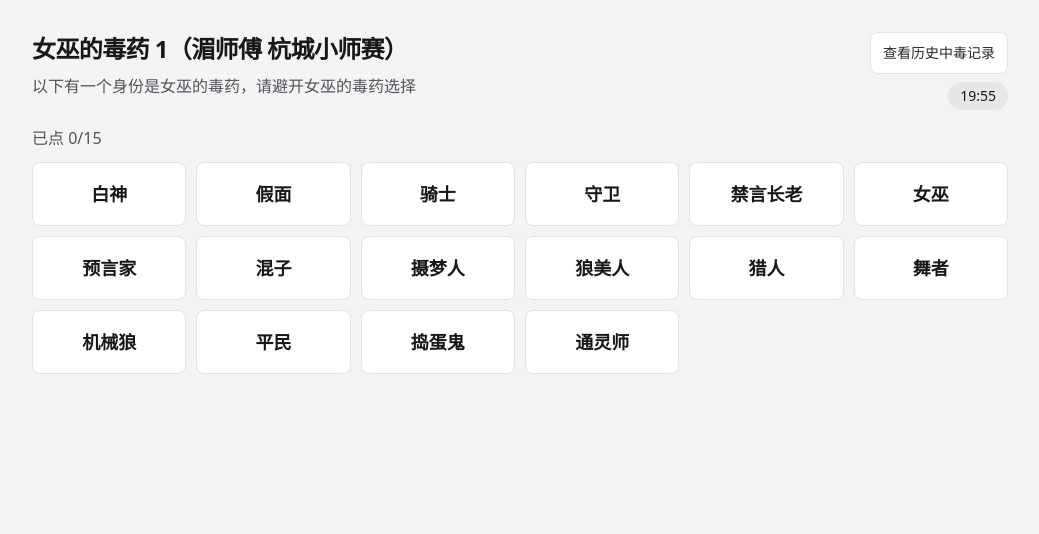
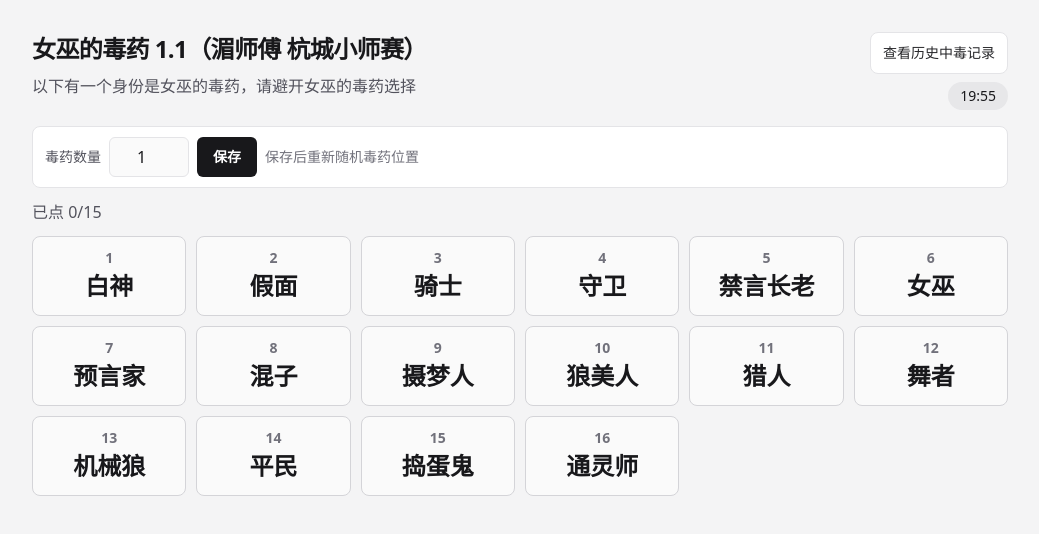
Before and after one commit to double2kill/mei, a React (Vite) app in the folder web/: page /random in a window 1280 px wide. Shown: the top 534 px of the page, without its empty margins (120-1159 px from the left). Built offline with nearby package versions, Linux system fonts and the light colour scheme.

Commit message:
Enhance QuizPlayView with toolbar and round refresh functionality; update RandomThunderPage to manage poison count and integrate with QuizPlayView. Refactor taunt logic in quiz-config for improved gameplay experience.

```diff
--- a/web/src/pages/QuizPlayView.tsx
+++ b/web/src/pages/QuizPlayView.tsx
@@ -1,5 +1,12 @@
 import { Link } from "react-router-dom";
-import { useCallback, useEffect, useMemo, useRef, useState } from "react";
+import {
+  useCallback,
+  useEffect,
+  useMemo,
+  useRef,
+  useState,
+  type ReactNode,
+} from "react";
 import {
   countSafeMines,
   parseTags,
@@ -39,11 +46,15 @@ function optionsToCells(options: QuizOption[]): Cell[] {
 export type QuizPlayViewProps = {
   getRoundConfig: () => QuizConfig;
   settingsTo?: string;
+  toolbar?: ReactNode;
+  roundRefreshSignal?: number;
 };
 
 export function QuizPlayView({
   getRoundConfig,
   settingsTo,
+  toolbar,
+  roundRefreshSignal,
 }: QuizPlayViewProps) {
   const getRoundRef = useRef(getRoundConfig);
   getRoundRef.current = getRoundConfig;
@@ -90,6 +101,11 @@ export function QuizPlayView({
   useEffect(() => {
     applyRound();
   }, [applyRound]);
+
+  useEffect(() => {
+    if (roundRefreshSignal === undefined || roundRefreshSignal === 0) return;
+    applyRound();
+  }, [roundRefreshSignal, applyRound]);
 
   const tags = useMemo(() => parseTags(cfg.tagInput), [cfg.tagInput]);
 
@@ -154,15 +170,21 @@ export function QuizPlayView({
         setHitMineKey(cell.key);
         setLoseKind("mine");
         setLost(true);
-        setMineTaunt(pickRandomMineTaunt());
+        setMineTaunt(
+          pickRandomMineTaunt({
+            revealedSafeCount: revealedSafe.size,
+            safeTotal,
+          }),
+        );
         return;
       }
       setRevealedSafe((prev) => new Set(prev).add(cell.key));
     },
-    [won, lost, hitMineKey, revealedSafe],
+    [won, lost, hitMineKey, revealedSafe, safeTotal],
   );
 
   const ended = won || lost;
+  const poisonReveal = lost && loseKind === "mine";
   const progress = revealedSafe.size;
   const showMineTauntBlock =
     lost && loseKind === "mine" && Boolean(hitMineKey) && mineTaunt.length > 0;
@@ -227,6 +249,12 @@ export function QuizPlayView({
           )}
         </header>
 
+        {toolbar ? (
+          <div className="mb-3 flex flex-wrap items-center gap-2 rounded-lg border border-zinc-200 bg-white px-3 py-2.5 text-sm text-zinc-700 dark:border-zinc-700 dark:bg-zinc-900 dark:text-zinc-300">
+            {toolbar}
+          </div>
+        ) : null}
+
         <div className="mb-3 flex items-center justify-between text-sm sm:text-base">
           <span className="tabular-nums text-zinc-600 dark:text-zinc-400">
             已点 {progress}/{Math.max(safeTotal, 0)}
@@ -245,13 +273,16 @@ export function QuizPlayView({
 
         <div className="w-full pb-2">
           <div className="grid w-full grid-cols-6 gap-2 sm:gap-2.5">
-            {cells.map((cell) => {
+            {cells.map((cell, cellIndex) => {
               const isRevealedSafe = revealedSafe.has(cell.key);
               const isHitMine = hitMineKey === cell.key;
-              const showGreen = isRevealedSafe;
-              const showRed = isHitMine;
-              const dimOthers =
-                ended && !cell.safe && !isHitMine && !isRevealedSafe;
+              const showGreen = poisonReveal ? cell.safe : isRevealedSafe;
+              const showRed = poisonReveal
+                ? !cell.safe
+                : lost && isHitMine && hitMineKey != null;
+              const dimOthers = ended && !showGreen && !showRed && !cell.safe;
+              const greenPicked = showGreen && isRevealedSafe;
+              const greenUnpickedSafe = showGreen && cell.safe && !isRevealedSafe;
 
               return (
                 <button
@@ -259,25 +290,48 @@ export function QuizPlayView({
                   type="button"
                   disabled={ended || isRevealedSafe}
                   onClick={() => onCellClick(cell)}
-                  className={`touch-manipulation flex min-h-14 min-w-0 flex-col items-center justify-center rounded-lg border px-0.5 py-2 text-center transition select-none active:opacity-90 sm:min-h-16 ${
-                    showGreen
-                      ? "border-emerald-500/70 bg-emerald-500/10 dark:border-emerald-500/45"
-                      : showRed
-                        ? "border-red-500/70 bg-red-500/10 dark:border-red-500/45"
-                        : dimOthers
-                          ? "border-zinc-200/50 opacity-35 dark:border-zinc-800"
-                          : "border-zinc-200 bg-white active:scale-[0.98] dark:border-zinc-700 dark:bg-zinc-900"
-                  } ${ended && !showGreen && !showRed && cell.safe ? "opacity-50" : ""}`}
+                  className={`touch-manipulation flex min-h-17 min-w-0 flex-col items-center justify-center gap-0.5 rounded-lg border px-0.5 py-2 text-center transition select-none active:opacity-90 sm:min-h-20 sm:gap-1 sm:py-2.5 ${
+                    greenPicked
+                      ? "border-emerald-700 bg-emerald-600/32 shadow-sm dark:border-emerald-400 dark:bg-emerald-500/35"
+                      : greenUnpickedSafe
+                        ? "border-emerald-400/75 bg-emerald-500/12 dark:border-emerald-600/45 dark:bg-emerald-400/12"
+                        : showRed
+                          ? `border-red-500/70 bg-red-500/10 dark:border-red-500/45 ${isHitMine ? "ring-2 ring-red-500/80 ring-offset-1 ring-offset-white dark:ring-offset-zinc-950" : ""}`
+                          : dimOthers
+                            ? "border-zinc-200/50 opacity-35 dark:border-zinc-800"
+                            : "border-zinc-300 bg-zinc-50 active:scale-[0.98] dark:border-zinc-600 dark:bg-zinc-900"
+                  } ${ended && !poisonReveal && !showGreen && !showRed && cell.safe ? "opacity-50" : ""}`}
                 >
-                  <span className="w-full break-words text-center text-base font-semibold leading-tight sm:text-lg">
+                  <span
+                    className={`tabular-nums text-xs font-semibold leading-none sm:text-sm ${
+                      greenPicked
+                        ? "text-emerald-900 dark:text-emerald-200"
+                        : greenUnpickedSafe
+                          ? "text-emerald-700/90 dark:text-emerald-400"
+                          : "text-zinc-500 dark:text-zinc-400"
+                    }`}
+                  >
+                    {cellIndex + 1}
+                  </span>
+                  <span
+                    className={`w-full wrap-break-word text-center text-lg font-semibold leading-snug sm:text-xl md:text-2xl ${
+                      greenPicked
+                        ? "text-emerald-950 dark:text-emerald-50"
+                        : greenUnpickedSafe
+                          ? "text-emerald-800 dark:text-emerald-200"
+                          : ""
+                    }`}
+                  >
                     {cell.name}
                   </span>
                   {(showGreen || showRed) && (
                     <span
-                      className={`mt-0.5 text-sm font-medium sm:mt-1 sm:text-base ${
-                        showGreen
-                          ? "text-emerald-700 dark:text-emerald-300"
-                          : "text-red-700 dark:text-red-300"
+                      className={`text-base font-semibold sm:text-lg ${
+                        greenPicked
+                          ? "text-emerald-900 dark:text-emerald-100"
+                          : showGreen
+                            ? "text-emerald-600 dark:text-emerald-400"
+                            : "text-red-700 dark:text-red-300"
                       }`}
                     >
                       {showGreen ? "安全" : "雷"}
@@ -300,7 +354,7 @@ export function QuizPlayView({
               <div className="flex w-full flex-col gap-3">
                 <label className="block">
                   <span className="mb-1.5 block text-sm font-medium text-zinc-600 dark:text-zinc-400">
-                    中奖者姓名
+                    中毒者姓名
                   </span>
                   <input
                     value={victimName}
--- a/web/src/pages/RandomThunderPage.tsx
+++ b/web/src/pages/RandomThunderPage.tsx
@@ -1,6 +1,59 @@
-import { thunderRandomRoundConfig } from "../test/quiz-config";
+import { useCallback, useState } from "react";
+import {
+  clampRandomPoisonCount,
+  loadRandomPoisonCount,
+  maxRandomPoisonCount,
+  saveRandomPoisonCount,
+  thunderRandomRoundConfig,
+} from "../test/quiz-config";
 import { QuizPlayView } from "./QuizPlayView";
 
 export function RandomThunderPage() {
-  return <QuizPlayView getRoundConfig={thunderRandomRoundConfig} />;
+  const [poisonCount, setPoisonCount] = useState(loadRandomPoisonCount);
+  const [roundRefreshSignal, setRoundRefreshSignal] = useState(0);
+  const getRoundConfig = useCallback(
+    () => thunderRandomRoundConfig(poisonCount),
+    [poisonCount],
+  );
+  const maxPoison = maxRandomPoisonCount();
+  const onSaveToolbar = () => {
+    saveRandomPoisonCount(poisonCount);
+    setRoundRefreshSignal((n) => n + 1);
+  };
+  return (
+    <QuizPlayView
+      getRoundConfig={getRoundConfig}
+      roundRefreshSignal={roundRefreshSignal}
+      toolbar={
+        <div className="flex w-full flex-wrap items-center gap-2 font-medium">
+          <label className="flex flex-wrap items-center gap-2">
+            <span className="shrink-0 text-zinc-600 dark:text-zinc-400">
+              毒药数量
+            </span>
+            <input
+              type="number"
+              inputMode="numeric"
+              min={1}
+              max={maxPoison}
+              value={poisonCount}
+              onChange={(e) =>
+                setPoisonCount(clampRandomPoisonCount(Number(e.target.value)))
+              }
+              className="min-h-10 w-20 rounded-md border border-zinc-200 bg-zinc-50 px-2 text-center text-base tabular-nums text-zinc-900 dark:border-zinc-600 dark:bg-zinc-950 dark:text-zinc-100"
+            />
+          </label>
+          <button
+            type="button"
+            onClick={onSaveToolbar}
+            className="touch-manipulation min-h-10 rounded-md bg-zinc-900 px-4 text-sm font-semibold text-white active:opacity-90 dark:bg-zinc-100 dark:text-zinc-900"
+          >
+            保存
+          </button>
+          <span className="text-zinc-500 dark:text-zinc-500">
+            保存后重新随机毒药位置
+          </span>
+        </div>
+      }
+    />
+  );
 }
--- a/web/src/test/quiz-config.ts
+++ b/web/src/test/quiz-config.ts
@@ -32,35 +32,92 @@ export function shuffle<T>(arr: T[]): T[] {
   return a;
 }
 
-const MINE_TAUNT_LINES = [
+const TAUNT_LAST_SAFE_MISS = [
+  "再摸一格就全员安全，你偏偏戳到了女巫的营业指标",
+  "全场离通关最近的人，恭喜反向通关",
+  "差一步上岸，一脚踩进童话反面",
+  "最后一格安全在隔壁，你精准导航到毒药",
+  "清台进度条已经 99%，女巫帮你点了格式化",
+] as const;
+
+const TAUNT_FIRST_HIT = [
+  "手气不错，一发入魂，毒药直达",
+  "恭喜解锁：开局即退场成就",
+  "爆冷！你成功避开所有安全选项",
+  "恭喜触发隐藏结局：当场蒸发",
+  "女巫：就你了，别问为什么",
+  "很遗憾但也很荣幸，你是本轮唯一中毒玩家",
+  "第一下就中奖，女巫都愣了一秒",
+  "开局即巅峰，巅峰在毒药格",
+] as const;
+
+const TAUNT_EARLY = [
+  "恭喜爆雷！女巫精准点名你，直接带走",
+  "恭喜成为本局最短生命周期选手",
   "恭喜你成功抽中女巫的毒药，今晚KPI：躺平",
-  "很遗憾但也很荣幸，你是本轮唯一中毒玩家",
-  "恭喜爆雷！女巫精准点名你，直接带走",
-  "中奖啦！奖品是：女巫特调一杯（永久有效）",
-  "手气不错，一发入魂，毒药直达",
-  "恭喜触发隐藏结局：当场蒸发",
-  "你中奖了，不过是“反向人生大奖”",
-  "女巫看了你一眼，然后你就没了",
+  "安全区还在热身，你先去观众席了",
+  "进度条刚起步，你选择了毒药快进键",
+  "女巫：前面白点了，这一格算加班",
+] as const;
+
+const TAUNT_LATE = [
+  "你都摸到门把手了，门框突然决定收费",
+  "女巫：别人是概率，你是必然",
+  "你这运气，连毒药都精准导航",
+  "你抽到的不是毒药，是结局快进键",
   "恭喜成为毒药体验官，仅此一位",
   "你抽中的不是数字，是命运的终点",
-  "爆冷！你成功避开所有安全选项",
-  "恭喜解锁：开局即退场成就",
-  "女巫：就你了，别问为什么",
-  "你这运气，连毒药都精准导航",
-  "恭喜成为本局最短生命周期选手",
+  "女巫看了你一眼，然后你就没了",
+  "恭喜进入观战模式，无需操作",
+] as const;
+
+const TAUNT_GENERAL = [
+  "你中奖了，不过是“反向人生大奖”",
   "中奖提示：请立即停止呼吸（bushi）",
   "你不是踩雷，是雷长你脚下",
-  "恭喜进入观战模式，无需操作",
-  "女巫：别人是概率，你是必然",
-  "你抽到的不是毒药，是结局快进键",
+  "中奖啦！奖品是：女巫特调一杯（永久有效）",
 ] as const;
 
-export function pickRandomMineTaunt(): string {
-  const i = Math.floor(Math.random() * MINE_TAUNT_LINES.length);
-  return MINE_TAUNT_LINES[i] ?? MINE_TAUNT_LINES[0];
+export type MineTauntContext = {
+  revealedSafeCount: number;
+  safeTotal: number;
+};
+
+function pickFromLines(lines: readonly string[]): string {
+  if (lines.length === 0) return "";
+  const i = Math.floor(Math.random() * lines.length);
+  return lines[i] ?? lines[0];
+}
+
+export function pickRandomMineTaunt(ctx: MineTauntContext): string {
+  const r = Math.max(0, Math.floor(ctx.revealedSafeCount));
+  const s = Math.max(0, Math.floor(ctx.safeTotal));
+  if (s <= 0) return pickFromLines(TAUNT_GENERAL);
+  if (s >= 2 && r === s - 1) return pickFromLines(TAUNT_LAST_SAFE_MISS);
+  if (r === 0) return pickFromLines(TAUNT_FIRST_HIT);
+  const ratio = r / s;
+  if (ratio < 1 / 3) return pickFromLines(TAUNT_EARLY);
+  if (ratio >= 2 / 3) return pickFromLines(TAUNT_LATE);
+  return pickFromLines(TAUNT_GENERAL);
 }
 
 export type QuizSeedMineMode = "fixed" | "randomSingle";
+
+export function optionsFromRandomMineCount(mineCount: number): QuizOption[] {
+  const list = QUIZ_RAW.map((r) => ({
+    id: `seed-${r.order}`,
+    name: r.name,
+    isMine: false,
+  }));
+  if (list.length === 0) return list;
+  const maxMines = Math.max(1, list.length - 1);
+  const n = Math.min(Math.max(1, Math.floor(mineCount)), maxMines);
+  const indices = new Set<number>();
+  while (indices.size < n) {
+    indices.add(Math.floor(Math.random() * list.length));
+  }
+  return list.map((o, i) => ({ ...o, isMine: indices.has(i) }));
+}
 
 export function optionsFromQuizSeed(mineMode: QuizSeedMineMode): QuizOption[] {
   if (mineMode === "fixed") {
@@ -70,19 +127,11 @@ export function optionsFromQuizSeed(mineMode: QuizSeedMineMode): QuizOption[] {
       isMine: !r.safe,
     }));
   }
-  const list = QUIZ_RAW.map((r) => ({
-    id: `seed-${r.order}`,
-    name: r.name,
-    isMine: false,
-  }));
-  if (list.length === 0) return list;
-  const idx = Math.floor(Math.random() * list.length);
-  return list.map((o, i) => ({ ...o, isMine: i === idx }));
+  return optionsFromRandomMineCount(1);
 }
 
-export const DEFAULT_TITLE = "女巫的毒药 1（湄师傅 杭城小师赛）";
-export const DEFAULT_DESC =
-  "以下有一个身份是女巫的毒药，请避开女巫的毒药选择";
+export const DEFAULT_TITLE = "女巫的毒药 1.1（湄师傅 杭城小师赛）";
+export const DEFAULT_DESC = "以下有一个身份是女巫的毒药，请避开女巫的毒药选择";
 export const DEFAULT_LIMIT = 1200;
 
 export type QuizOption = {
@@ -101,6 +150,38 @@ export type QuizConfig = {
 
 export const STORAGE_KEY = "mei:test-quiz-config";
 
+export const RANDOM_POISON_COUNT_KEY = "mei:random-poison-count";
+export const DEFAULT_RANDOM_POISON_COUNT = 1;
+
+export function maxRandomPoisonCount(): number {
+  return Math.max(1, QUIZ_RAW.length - 1);
+}
+
+export function clampRandomPoisonCount(n: number): number {
+  const max = maxRandomPoisonCount();
+  const v = Math.floor(Number(n));
+  if (!Number.isFinite(v)) return DEFAULT_RANDOM_POISON_COUNT;
+  return Math.min(max, Math.max(1, v));
+}
+
+export function loadRandomPoisonCount(): number {
+  if (typeof window === "undefined") return DEFAULT_RANDOM_POISON_COUNT;
+  try {
+    const raw = window.localStorage.getItem(RANDOM_POISON_COUNT_KEY);
+    if (raw == null || raw === "") return DEFAULT_RANDOM_POISON_COUNT;
+    return clampRandomPoisonCount(JSON.parse(raw) as number);
+  } catch {
+    return DEFAULT_RANDOM_POISON_COUNT;
+  }
+}
+
+export function saveRandomPoisonCount(n: number): void {
+  window.localStorage.setItem(
+    RANDOM_POISON_COUNT_KEY,
+    JSON.stringify(clampRandomPoisonCount(n)),
+  );
+}
+
 export function defaultOptionsFromSeed(): QuizOption[] {
   return optionsFromQuizSeed("fixed");
 }
@@ -115,13 +196,18 @@ export function defaultQuizConfig(): QuizConfig {
   };
 }
 
-export function thunderRandomRoundConfig(): QuizConfig {
+export function thunderRandomRoundConfig(mineCount: number): QuizConfig {
+  const k = clampRandomPoisonCount(mineCount);
+  const desc =
+    k === 1
+      ? DEFAULT_DESC
+      : `以下有 ${k} 个身份中了女巫的毒药，请避开女巫的毒药选择`;
   return {
     title: DEFAULT_TITLE,
-    desc: DEFAULT_DESC,
+    desc,
     tagInput: "",
     timeLimitSec: DEFAULT_LIMIT,
-    options: optionsFromQuizSeed("randomSingle"),
+    options: optionsFromRandomMineCount(k),
   };
 }
 
@@ -174,8 +260,7 @@ export function loadQuizConfig(): QuizConfig {
       title: typeof v.title === "string" ? v.title : DEFAULT_TITLE,
       desc: typeof v.desc === "string" ? v.desc : DEFAULT_DESC,
       tagInput: typeof v.tagInput === "string" ? v.tagInput : "",
-      timeLimitSec:
-        Number.isFinite(n) && n > 0 ? Math.floor(n) : DEFAULT_LIMIT,
+      timeLimitSec: Number.isFinite(n) && n > 0 ? Math.floor(n) : DEFAULT_LIMIT,
       options,
     };
   } catch {
```
